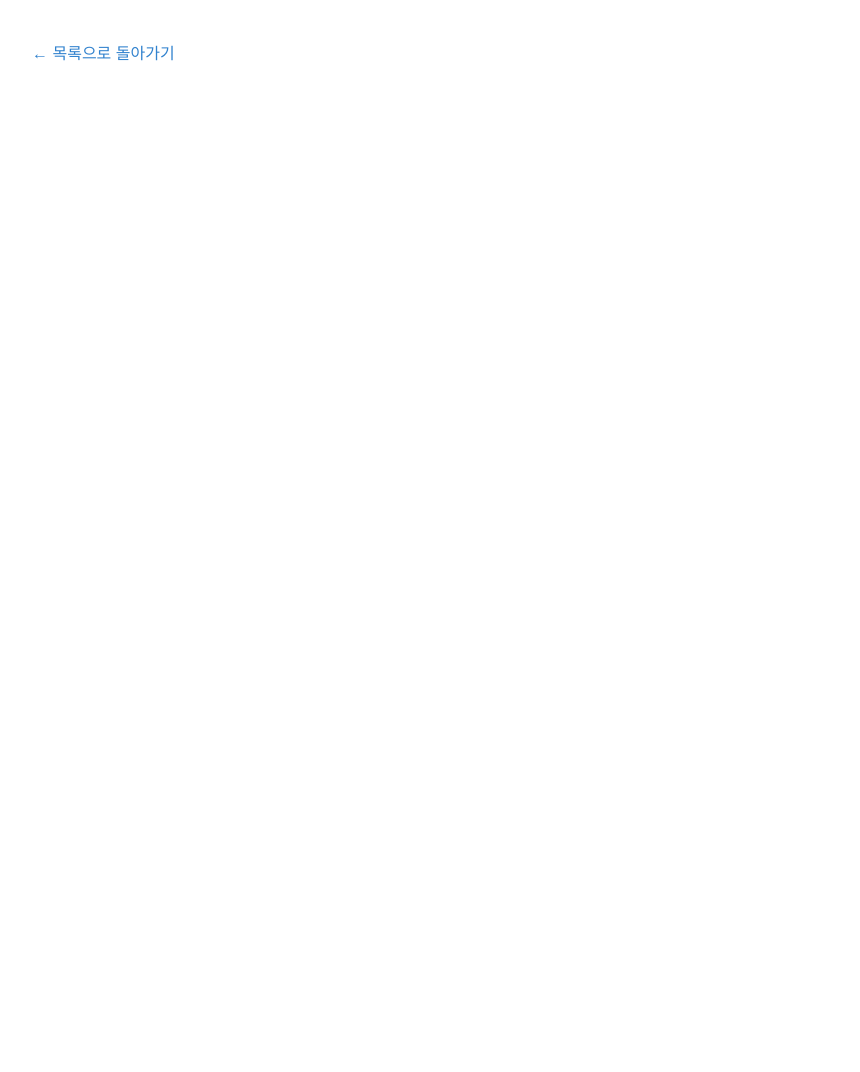
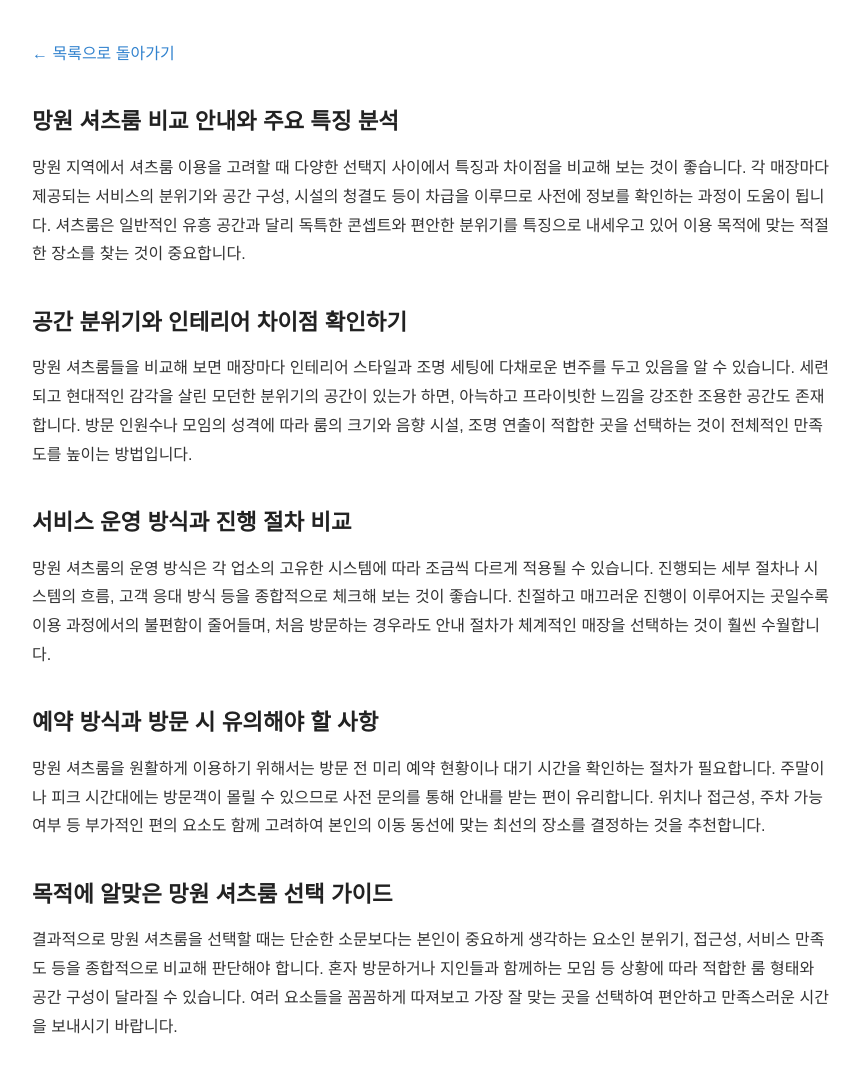
Before and after one commit to cosmos0111-cmyk/bp-t3b08-mw-shirts-cmp-1, a plain HTML site: page posts/review-001-1a4l5vf.html in a window 1280 px wide. Shown: the whole page, without its empty margins (208-1068 px from the left). Before the commit the page ends 800 px from the top, so only its background shows below. Drawn offline with Linux system fonts and the light colour scheme.

```diff
--- a/posts/review-001-1a4l5vf.html
+++ b/posts/review-001-1a4l5vf.html
@@ -20,7 +20,20 @@
     <a href="../index.html">← 목록으로 돌아가기</a>
   </header>
   <main>
+<h2>망원 셔츠룸 비교 안내와 주요 특징 분석</h2>
+<p>망원 지역에서 셔츠룸 이용을 고려할 때 다양한 선택지 사이에서 특징과 차이점을 비교해 보는 것이 좋습니다. 각 매장마다 제공되는 서비스의 분위기와 공간 구성, 시설의 청결도 등이 차급을 이루므로 사전에 정보를 확인하는 과정이 도움이 됩니다. 셔츠룸은 일반적인 유흥 공간과 달리 독특한 콘셉트와 편안한 분위기를 특징으로 내세우고 있어 이용 목적에 맞는 적절한 장소를 찾는 것이 중요합니다.</p>
 
+<h2>공간 분위기와 인테리어 차이점 확인하기</h2>
+<p>망원 셔츠룸들을 비교해 보면 매장마다 인테리어 스타일과 조명 세팅에 다채로운 변주를 두고 있음을 알 수 있습니다. 세련되고 현대적인 감각을 살린 모던한 분위기의 공간이 있는가 하면, 아늑하고 프라이빗한 느낌을 강조한 조용한 공간도 존재합니다. 방문 인원수나 모임의 성격에 따라 룸의 크기와 음향 시설, 조명 연출이 적합한 곳을 선택하는 것이 전체적인 만족도를 높이는 방법입니다.</p>
+
+<h2>서비스 운영 방식과 진행 절차 비교</h2>
+<p>망원 셔츠룸의 운영 방식은 각 업소의 고유한 시스템에 따라 조금씩 다르게 적용될 수 있습니다. 진행되는 세부 절차나 시스템의 흐름, 고객 응대 방식 등을 종합적으로 체크해 보는 것이 좋습니다. 친절하고 매끄러운 진행이 이루어지는 곳일수록 이용 과정에서의 불편함이 줄어들며, 처음 방문하는 경우라도 안내 절차가 체계적인 매장을 선택하는 것이 훨씬 수월합니다.</p>
+
+<h2>예약 방식과 방문 시 유의해야 할 사항</h2>
+<p>망원 셔츠룸을 원활하게 이용하기 위해서는 방문 전 미리 예약 현황이나 대기 시간을 확인하는 절차가 필요합니다. 주말이나 피크 시간대에는 방문객이 몰릴 수 있으므로 사전 문의를 통해 안내를 받는 편이 유리합니다. 위치나 접근성, 주차 가능 여부 등 부가적인 편의 요소도 함께 고려하여 본인의 이동 동선에 맞는 최선의 장소를 결정하는 것을 추천합니다.</p>
+
+<h2>목적에 알맞은 망원 셔츠룸 선택 가이드</h2>
+<p>결과적으로 망원 셔츠룸을 선택할 때는 단순한 소문보다는 본인이 중요하게 생각하는 요소인 분위기, 접근성, 서비스 만족도 등을 종합적으로 비교해 판단해야 합니다. 혼자 방문하거나 지인들과 함께하는 모임 등 상황에 따라 적합한 룸 형태와 공간 구성이 달라질 수 있습니다. 여러 요소들을 꼼꼼하게 따져보고 가장 잘 맞는 곳을 선택하여 편안하고 만족스러운 시간을 보내시기 바랍니다.</p>
 </main>
 </body>
 </html>
```
